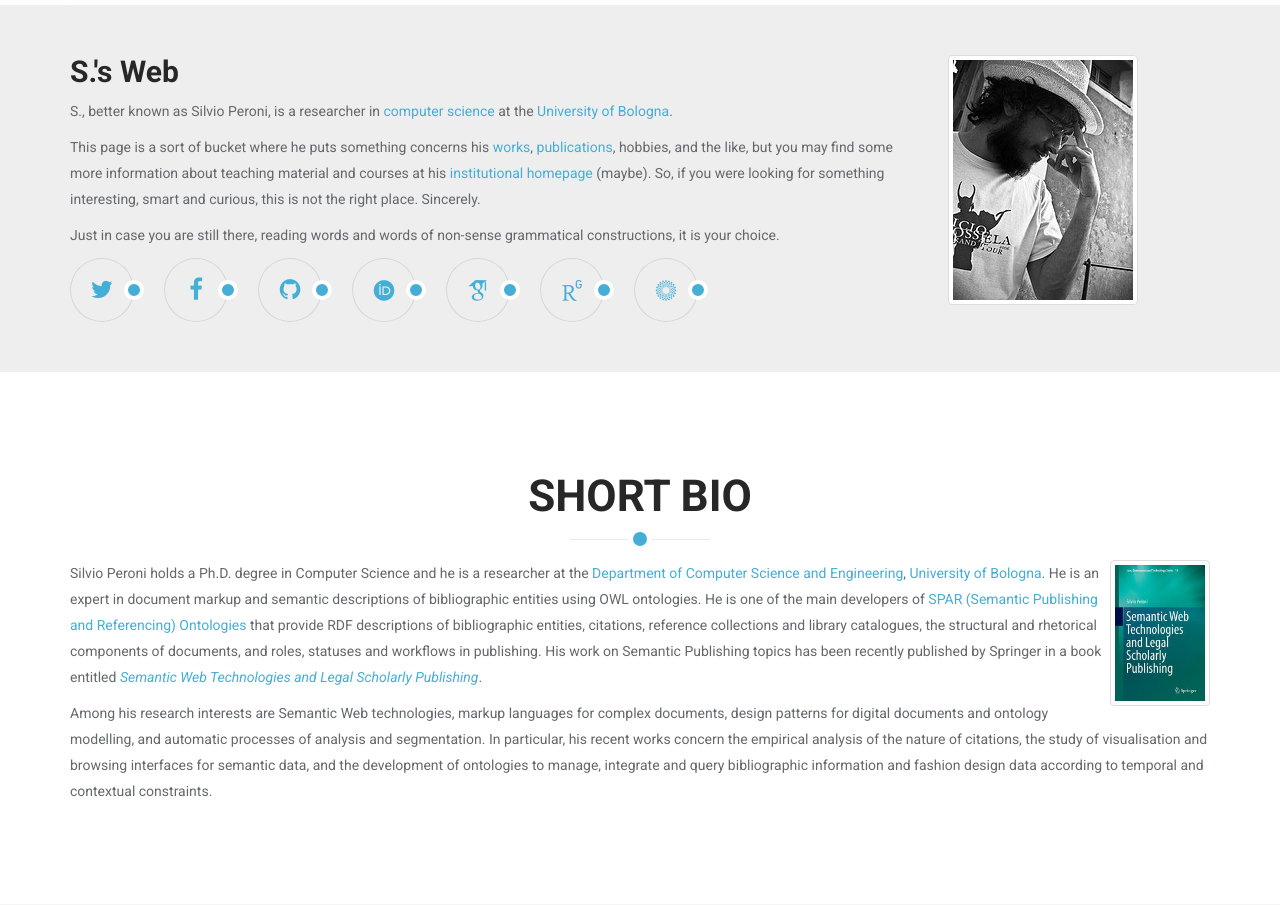
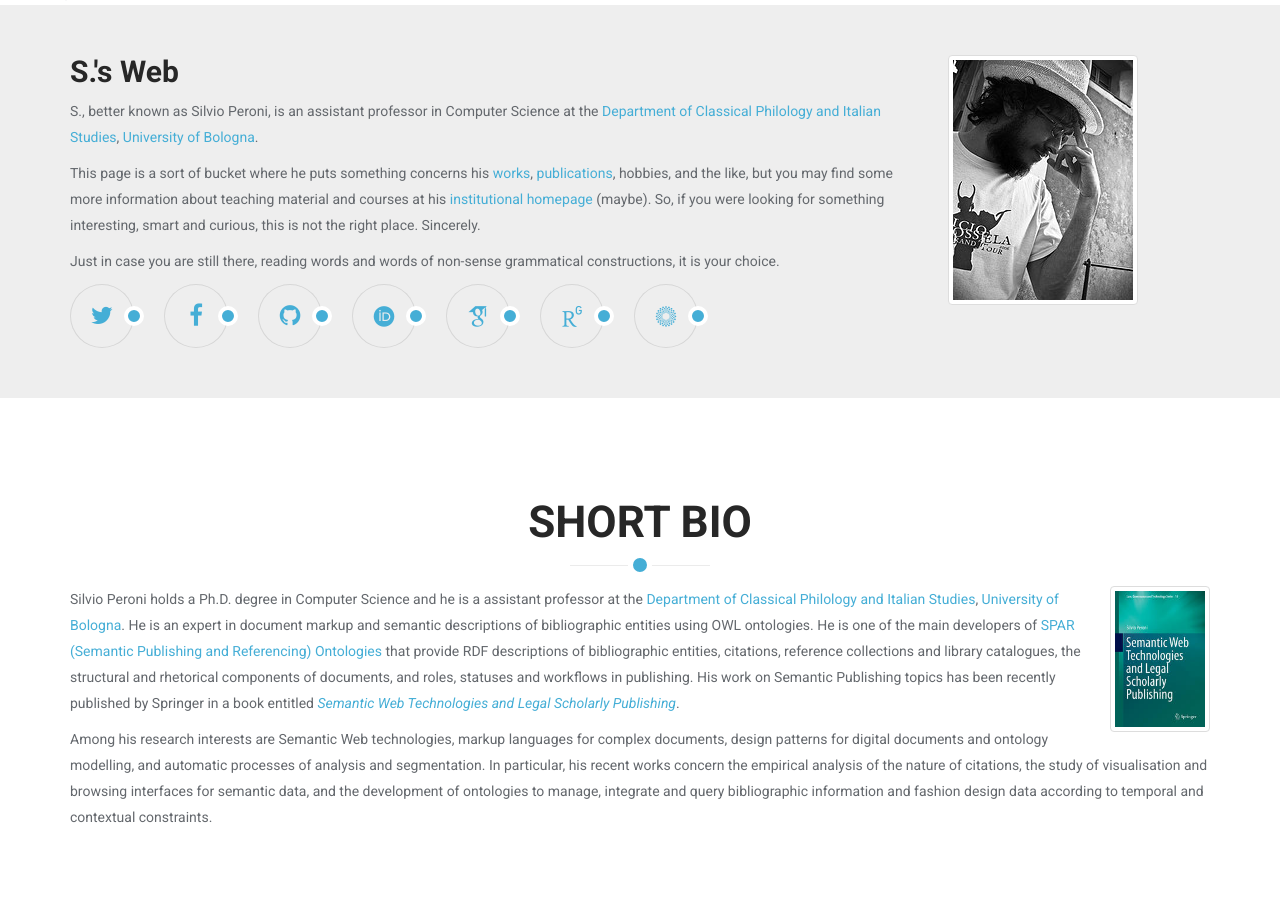
Before and after one commit to essepuntato/essepuntato.github.io, a Python web app: template templates/home.html in a window 1280 px wide. Shown: the part 121-1026 px from the top of the page. Run offline with Jinja, Linux system fonts and the light colour scheme; the template is opened without the code that fills it, so the values that code supplies are empty; some web fonts are replaced.

Commit message:
Updated home

```diff
--- a/templates/home.html
+++ b/templates/home.html
@@ -67,7 +67,7 @@ $def with ()
                 </div>
                 <div class="col-sm-9">
                     <h2>S.'s Web</h2>
-                    <p><span property="foaf:nick">S.</span>, better known as <span property="foaf:givenName">Silvio</span> <span property="foaf:familyName">Peroni</span>, is a <span property="vcard:role">researcher</span> in <a rel="foaf:workplaceHomepage" href="http://www.cse.unibo.it" title="Department of Computer Science and Engineering homepage">computer science</a> at the <a rel="foaf:workplaceHomepage" href="http://www.unibo.it" title="University of Bologna homepage">University of Bologna</a>.</p>
+                    <p><span property="foaf:nick">S.</span>, better known as <span property="foaf:givenName">Silvio</span> <span property="foaf:familyName">Peroni</span>, is an <span property="vcard:role">assistant professor</span> in Computer Science at the <a rel="foaf:workplaceHomepage" href="http://www.ficlit.unibo.it" title="Department of Classical Philology and Italian Studies homepage">Department of Classical Philology and Italian Studies</a>, <a rel="foaf:workplaceHomepage" href="http://www.unibo.it/en" title="University of Bologna homepage">University of Bologna</a>.</p>
                     <p>This page is a sort of bucket where <span class="comment" title="Mhn... Maybe I should impose myself not to use this third-person speaking... Facebook ruined us.">he</span> puts something concerns his <a href="#projects">works</a>, <a rel="foaf:publications" href="#publications">publications</a>, hobbies, and the like, but you may find some more information about teaching material and courses at his <a rel="foaf:homepage" href="https://www.unibo.it/sitoweb/silvio.peroni/en" title="Silvio Peroni's institutional homepage">institutional homepage</a> (maybe). So, if you were looking for something interesting, smart and curious, this is not the right place. Sincerely.</p>
                     <p>Just in case you are still there, reading words and words of non-sense grammatical constructions, it is your choice.</p>
                     <p class="fadeInRight text-center">
@@ -103,7 +103,7 @@ $def with ()
             <div class="section-header">
                 <h2 class="section-title fadeInDown text-center">Short bio</h2>
                 <a href="http://link.springer.com/book/10.1007%2F978-3-319-04777-5"><img width="100" class="img-thumbnail img-responsive pull-right" src="static/img/book.jpg"/></a>
-                <p class="fadeInDown">Silvio Peroni holds a Ph.D. degree in Computer Science and he is a researcher at the <a href="http://www.cse.unibo.it">Department of Computer Science and Engineering</a>, <a href="http://www.unibo.it">University of Bologna</a>. He is an expert in document markup and semantic descriptions of bibliographic entities using OWL ontologies. He is one of the main developers of <a href="http://www.sparontologies.net">SPAR (Semantic Publishing and Referencing) Ontologies</a> that provide RDF descriptions of bibliographic entities, citations, reference collections and library catalogues, the structural and rhetorical components of documents, and roles, statuses and workflows in publishing. His work on Semantic Publishing topics has been recently published by Springer in a book entitled <a href="http://link.springer.com/book/10.1007%2F978-3-319-04777-5"><em>Semantic Web Technologies and Legal Scholarly Publishing</em></a>.</p>
+                <p class="fadeInDown">Silvio Peroni holds a Ph.D. degree in Computer Science and he is a assistant professor at the <a href="http://www.ficlit.unibo.it">Department of Classical Philology and Italian Studies</a>, <a href="http://www.unibo.it/en">University of Bologna</a>. He is an expert in document markup and semantic descriptions of bibliographic entities using OWL ontologies. He is one of the main developers of <a href="http://www.sparontologies.net">SPAR (Semantic Publishing and Referencing) Ontologies</a> that provide RDF descriptions of bibliographic entities, citations, reference collections and library catalogues, the structural and rhetorical components of documents, and roles, statuses and workflows in publishing. His work on Semantic Publishing topics has been recently published by Springer in a book entitled <a href="http://link.springer.com/book/10.1007%2F978-3-319-04777-5"><em>Semantic Web Technologies and Legal Scholarly Publishing</em></a>.</p>
                 <p class="fadeInDown">Among his research interests are Semantic Web technologies, markup languages for complex documents, design patterns for digital documents and ontology modelling, and automatic processes of analysis and segmentation. In particular, his recent works concern the empirical analysis of the nature of citations, the study of visualisation and browsing interfaces for semantic data, and the development of ontologies to manage, integrate and query bibliographic information and fashion design data according to temporal and contextual constraints.</p>
             </div>
         </div>
```
